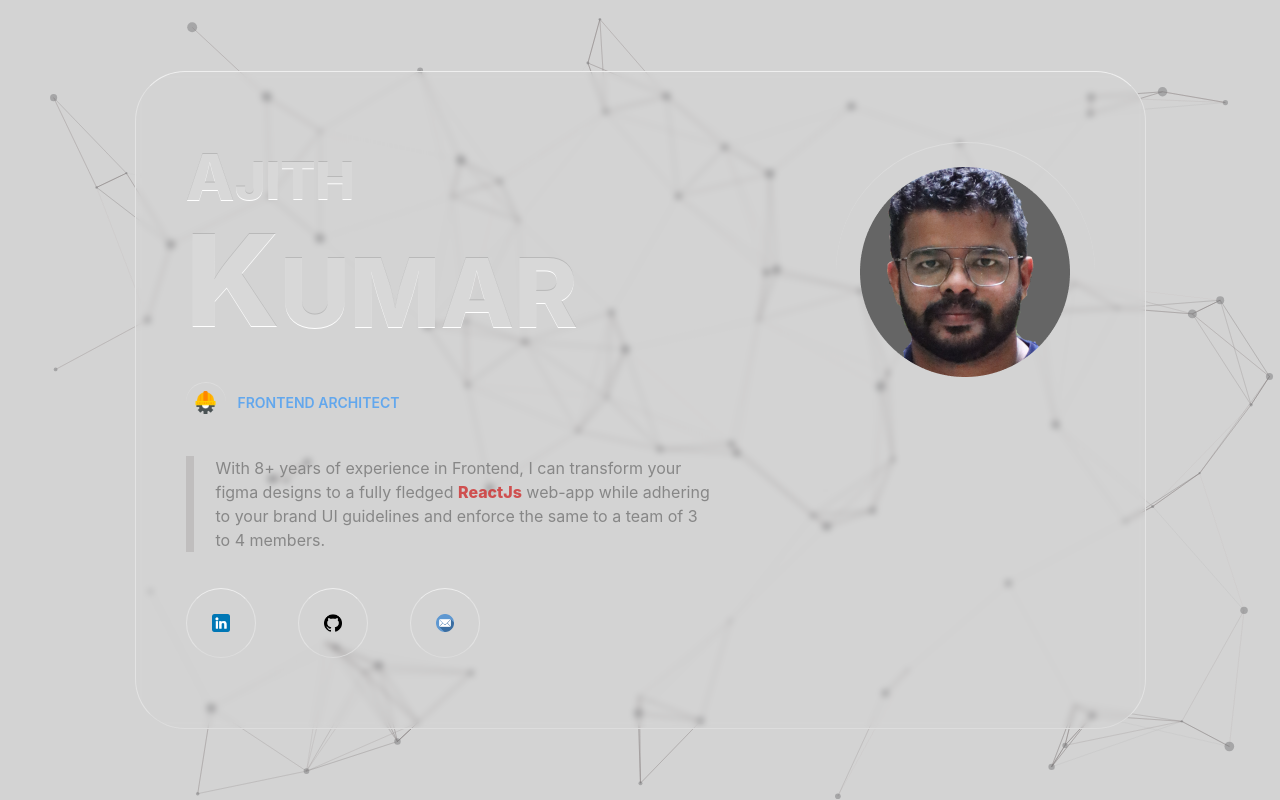
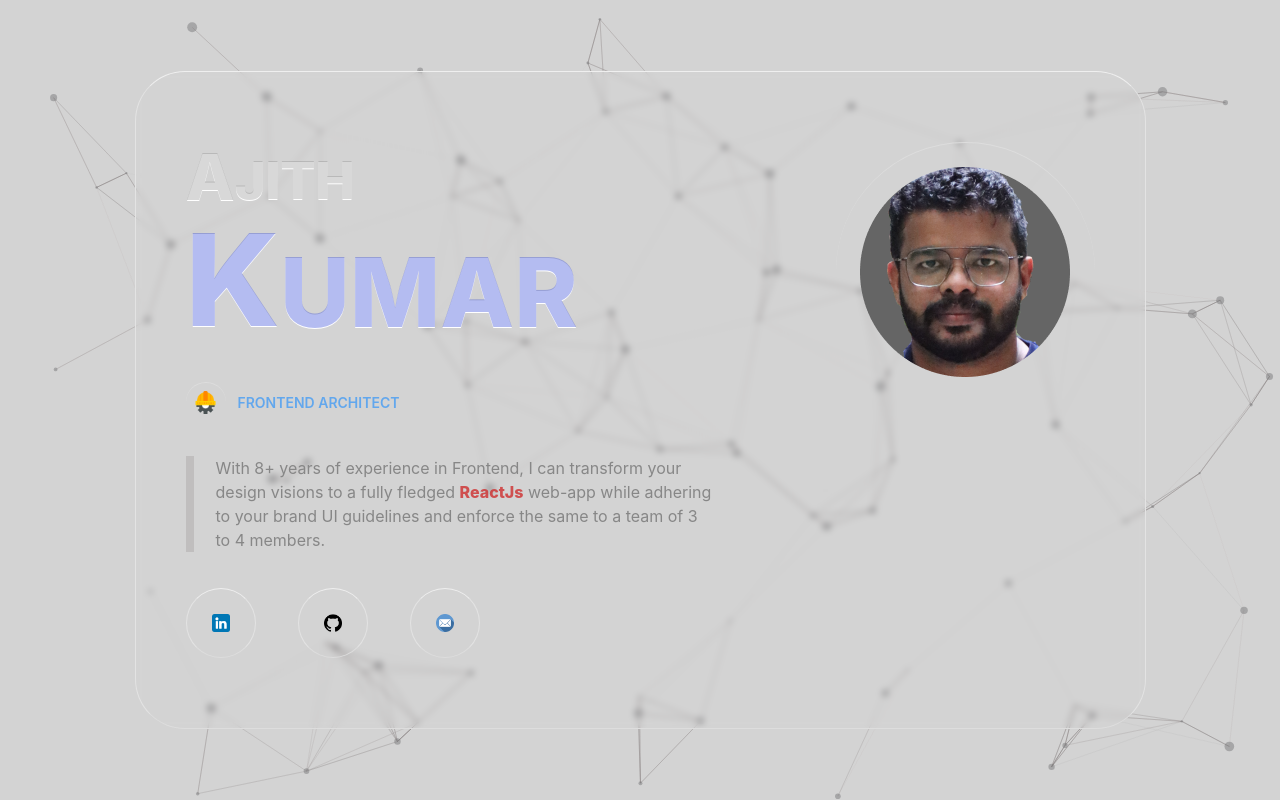
Before and after one commit to AjithKumarvm/AjithKumarvm.github.io, a React (Vite) app: page / in a window 1280 px wide. Built offline with nearby package versions, Linux system fonts and the light colour scheme.

Commit message:
text animation

```diff
--- a/src/pages/Home/NamePhoto/index.tsx
+++ b/src/pages/Home/NamePhoto/index.tsx
@@ -24,7 +24,7 @@ const NamePhoto = () => <div className={styles.namePhotoWrapper + ' glass'}>
         </div>
       </div>
       <p className={styles.pitch}>
-        With 8+ years of experience in Frontend, I can transform your figma designs to a fully fledged <span className={styles.highlight}>ReactJs</span> web-app while adhering to your brand UI guidelines and enforce the same to a team of 3 to 4 members.
+        With 8+ years of experience in Frontend, I can transform your design visions to a fully fledged <span className={styles.highlight}>ReactJs</span> web-app while adhering to your brand UI guidelines and enforce the same to a team of 3 to 4 members.
       </p>
     </div>
     <div className={styles.dpWrapper + ' glass-invert'}>
--- a/src/pages/Home/NamePhoto/style.module.scss
+++ b/src/pages/Home/NamePhoto/style.module.scss
@@ -32,21 +32,7 @@
         color: #7777774a;
         text-shadow: 0px 1px 0px #ffffff;
         font-weight: 800;
-        animation: blinker 3s 3s linear;
-        @keyframes blinker {
-          10% {
-            color: #0022ff5e;
-          }
-          11% {
-            color: #7777774a;
-          }
-          19% {
-            color: #0022ff5e;
-          }
-          20% {
-            color: #7777774a;
-          }
-        }
+        animation: blinker 6s linear infinite;
         &:hover{
           color: #0022ff5e;
           // transition-duration: 500ms;
@@ -73,27 +59,7 @@
         font-weight: 800;
         color: #7777774a;
         text-shadow: 0px 1px 0px #ffffff;
-        animation: blinker 3s 4s linear;
-        @keyframes blinker {
-          10% {
-            color: #0022ff5e;
-          }
-          11% {
-            color: #7777774a;
-          }
-          19% {
-            color: #0022ff5e;
-          }
-          20% {
-            color: #7777774a;
-          }
-          24% {
-            color: #0022ff5e;
-          }
-          25% {
-            color: #7777774a;
-          }
-        }
+        animation: blinker 6s 3s linear infinite;
         &:hover{
           color: #0022ff5e;
         }
@@ -177,3 +143,21 @@
     }
   }
 }
+
+@keyframes blinker {
+  0% {
+    color: #7777774a;
+  }
+  25%{
+    color: #7777774a;
+  }
+  50% {
+    color: #0022ff5e;
+  }
+  75%{
+    color: #7777774a;
+  }
+  100% {
+    color: #7777774a;
+  }
+}
```
